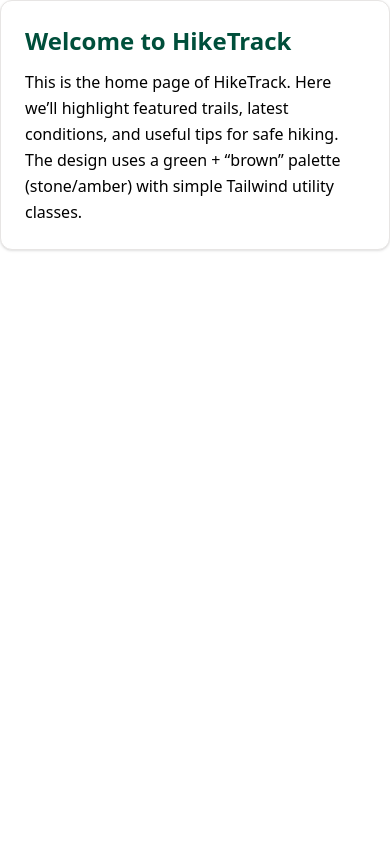
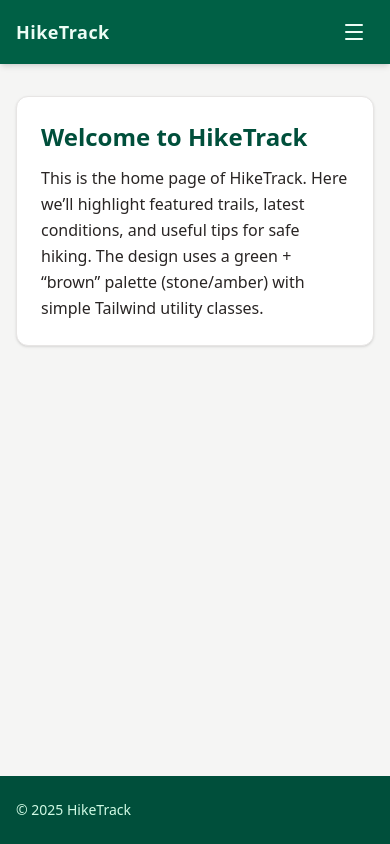
Before and after one commit to elab-development/klijentske-veb-tehnologije-2024-2022-0441-veb-aplikacija-za-planinare, a React (Vite) app in the folder hiketrack/: page / in a window 390 px wide. Built offline with nearby package versions, Linux system fonts and the light colour scheme.

Commit message:
App Layout with Navbar & Footer

```diff
--- a/hiketrack/package.json
+++ b/hiketrack/package.json
@@ -11,6 +11,7 @@
   },
   "dependencies": {
     "@tailwindcss/vite": "^4.1.14",
+    "lucide-react": "^0.545.0",
     "react": "^19.1.1",
     "react-dom": "^19.1.1",
     "react-router-dom": "^7.9.4",
--- a/hiketrack/src/App.tsx
+++ b/hiketrack/src/App.tsx
@@ -5,16 +5,20 @@ import Tracks from './pages/Tracks';
 import Track from './pages/Track';
 import Weather from './pages/Weather';
 import NotFound from './pages/NotFound';
+import Layout from './layout/Layout';
 
 function App() {
   return (
     <>
       <BrowserRouter>
         <Routes>
-          <Route path='/' element={<Home />} />
-          <Route path='/tracks' element={<Tracks />} />
-          <Route path='/tracks/:id' element={<Track />} />
-          <Route path='/weather' element={<Weather />} />
+          <Route element={<Layout />}>
+            <Route path='/' element={<Home />} />
+            <Route path='/tracks' element={<Tracks />} />
+            <Route path='/tracks/:id' element={<Track />} />
+            <Route path='/weather' element={<Weather />} />
+          </Route>
+
           <Route path='*' element={<NotFound />} />
         </Routes>
       </BrowserRouter>
--- /dev/null
+++ b/hiketrack/src/components/Footer.tsx
@@ -0,0 +1,9 @@
+export default function Footer() {
+  return (
+    <footer className='bg-emerald-900 text-emerald-100'>
+      <div className='mx-auto max-w-6xl px-4 py-6 text-sm flex items-center justify-between'>
+        <p>&copy; {new Date().getFullYear()} HikeTrack</p>
+      </div>
+    </footer>
+  );
+}
--- /dev/null
+++ b/hiketrack/src/components/Navbar.tsx
@@ -0,0 +1,75 @@
+import { useState } from 'react';
+import { NavLink } from 'react-router-dom';
+import { Menu, X } from 'lucide-react';
+
+export default function Navbar() {
+  const [open, setOpen] = useState(false);
+
+  const toggleMenu = () => setOpen((prev) => !prev);
+  const closeMenu = () => setOpen(false);
+
+  const links = [
+    { to: '/', label: 'Home' },
+    { to: '/tracks', label: 'Tracks' },
+    { to: '/weather', label: 'Weather' },
+  ];
+
+  return (
+    <header className='bg-emerald-800 text-emerald-50 shadow-md'>
+      <nav className='mx-auto max-w-6xl px-4 py-3 flex items-center justify-between'>
+        <div className='font-bold text-lg tracking-wide'>HikeTrack</div>
+
+        <div className='hidden md:flex gap-2'>
+          {links.map(({ to, label }) => (
+            <NavLink
+              key={to}
+              to={to}
+              className={({ isActive }) =>
+                `px-3 py-1.5 rounded-md transition ${
+                  isActive
+                    ? 'bg-emerald-700'
+                    : 'hover:bg-emerald-700/70 hover:text-amber-200'
+                }`
+              }
+            >
+              {label}
+            </NavLink>
+          ))}
+        </div>
+
+        <button
+          className='md:hidden p-2 rounded-md hover:bg-emerald-700 transition'
+          onClick={toggleMenu}
+          aria-label='Toggle menu'
+        >
+          {open ? <X size={24} /> : <Menu size={24} />}
+        </button>
+      </nav>
+
+      <div
+        className={`md:hidden bg-emerald-700 transition-all duration-300 overflow-hidden ${
+          open ? 'max-h-48' : 'max-h-0'
+        }`}
+      >
+        <div className='flex flex-col items-start px-4 pb-3 gap-2'>
+          {links.map(({ to, label }) => (
+            <NavLink
+              key={to}
+              to={to}
+              onClick={closeMenu}
+              className={({ isActive }) =>
+                `w-full px-3 py-2 rounded-md transition ${
+                  isActive
+                    ? 'bg-emerald-600 text-amber-200'
+                    : 'hover:bg-emerald-600 hover:text-amber-100'
+                }`
+              }
+            >
+              {label}
+            </NavLink>
+          ))}
+        </div>
+      </div>
+    </header>
+  );
+}
--- /dev/null
+++ b/hiketrack/src/layout/Layout.tsx
@@ -0,0 +1,19 @@
+import { Outlet } from 'react-router-dom';
+import Navbar from '../components/Navbar';
+import Footer from '../components/Footer';
+
+export default function Layout() {
+  return (
+    <div className='min-h-dvh flex flex-col bg-stone-100 text-stone-800'>
+      <Navbar />
+
+      <main className='flex-1'>
+        <div className='mx-auto max-w-6xl px-4 py-8'>
+          <Outlet />
+        </div>
+      </main>
+
+      <Footer />
+    </div>
+  );
+}
```
Also changed, not shown: package.json (added, +16 -0 lines), 1 other file (tests, documents, lock files or other folders).
